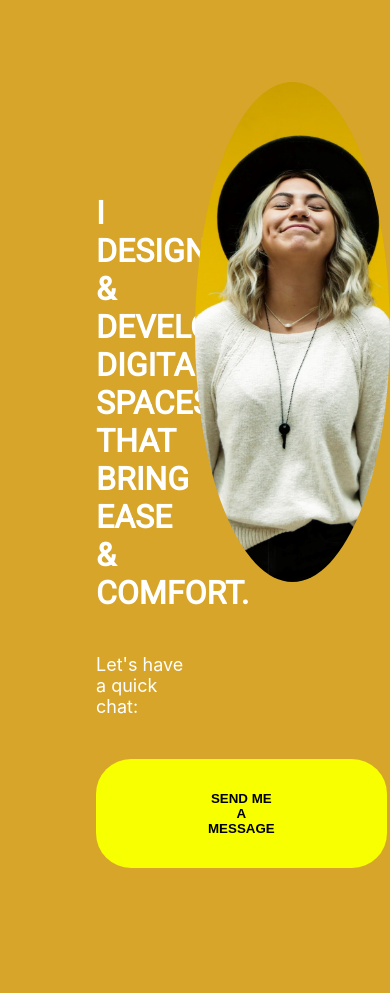
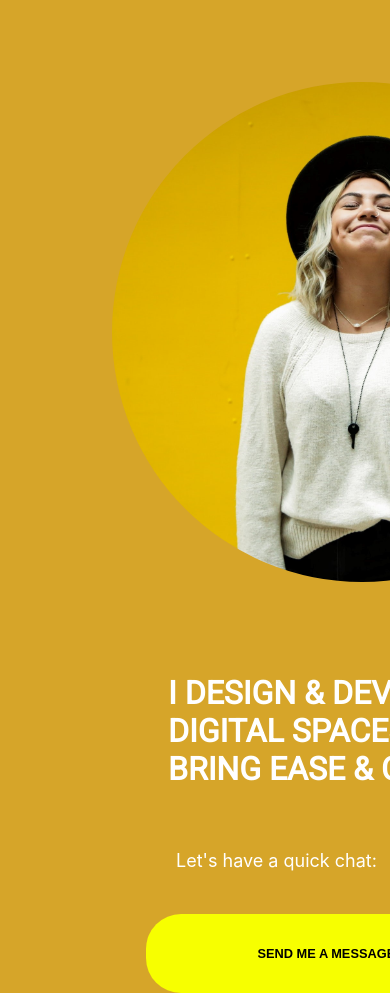
Before and after one commit to mike-swe/hero-header-section, a plain HTML site: page index.html in a window 390 px wide. Shown: the part 78-1071 px from the top of the page. Before the commit the page ends 946 px from the top, so only its background shows below. Drawn offline with Linux system fonts and the light colour scheme.

Commit message:
Update style.css

```diff
--- a/style.css
+++ b/style.css
@@ -106,3 +106,69 @@ button:hover
     box-shadow: 0 0 15px 3px rgba(17, 17, 17, 0.5);
     cursor: pointer;
 }
+
+@media screen and (max-width: 500px) {
+    .main-content
+    {
+        display: block;
+    }
+
+    .text
+    {
+    text-align: center;
+    }
+
+    .text h1
+    {
+    position: absolute;
+    top: 47rem;
+    text-transform: uppercase;
+    font-variant: small-caps;
+    font-family: "Roboto", sans-serif;
+    line-height: auto;
+    white-space: nowrap;
+    margin-left: 4.5rem;
+    }
+
+    .text p
+    {
+    position: absolute;
+    top: 58rem;
+    margin-left: 5rem;
+    }
+
+    .image-area
+    {
+    position: absolute;
+    top: 8rem;
+    left: 4rem;
+    margin-left: 3rem;
+    }
+
+.image-area img
+{
+    width: 100%;
+    height: 100%;
+    border-radius: 50%;
+    object-fit: cover;
+}
+
+    button
+    {
+    position: absolute;
+    top: 62rem;
+    background-color: hsl(62, 100%, 50%);
+    color: hsl(0, 0%, 0%);
+    white-space: nowrap;
+    text-transform: uppercase;
+    font-variant: small-caps;
+    font-weight: 700;
+    font-size: .8rem;
+    padding: 2rem 7rem;
+    outline: none;
+    border: none;
+    border-radius: 35px;
+    transition: all 0.2s linear;
+    margin: 0 auto;
+    }
+}
```
